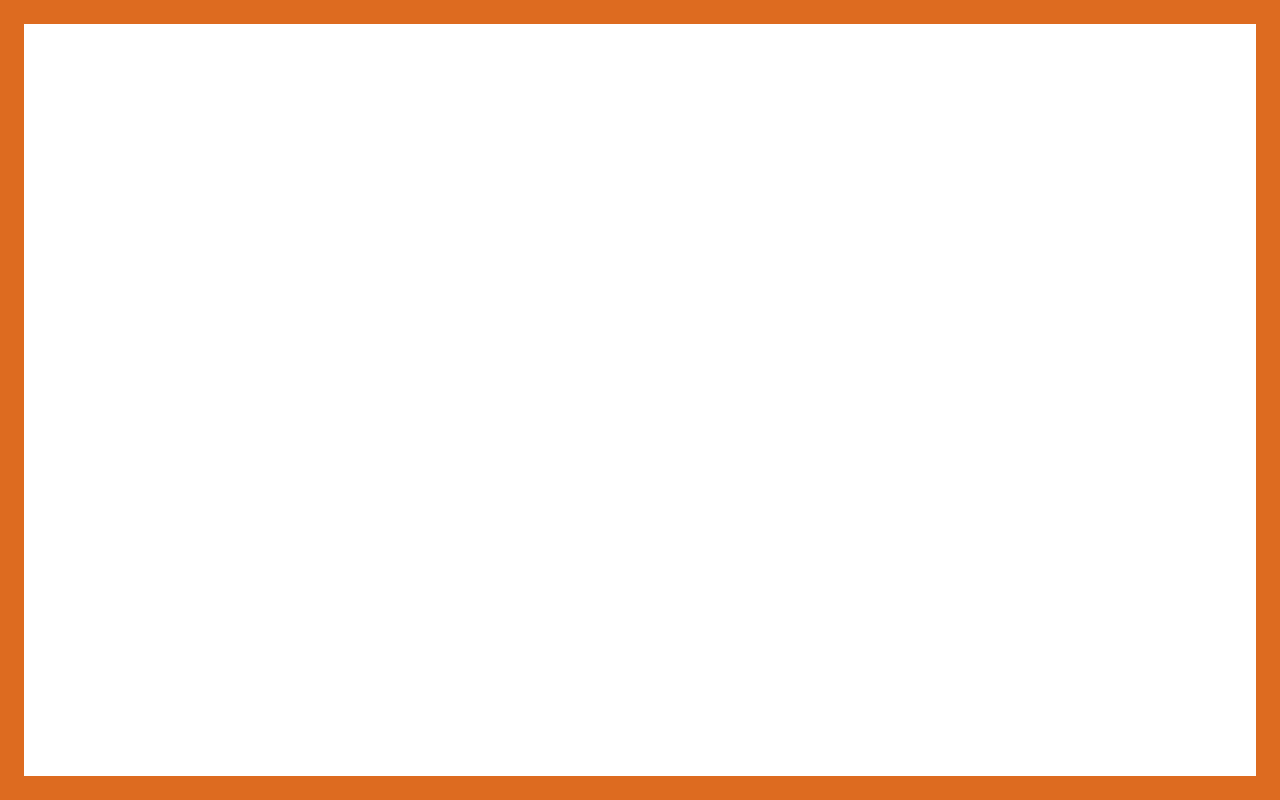
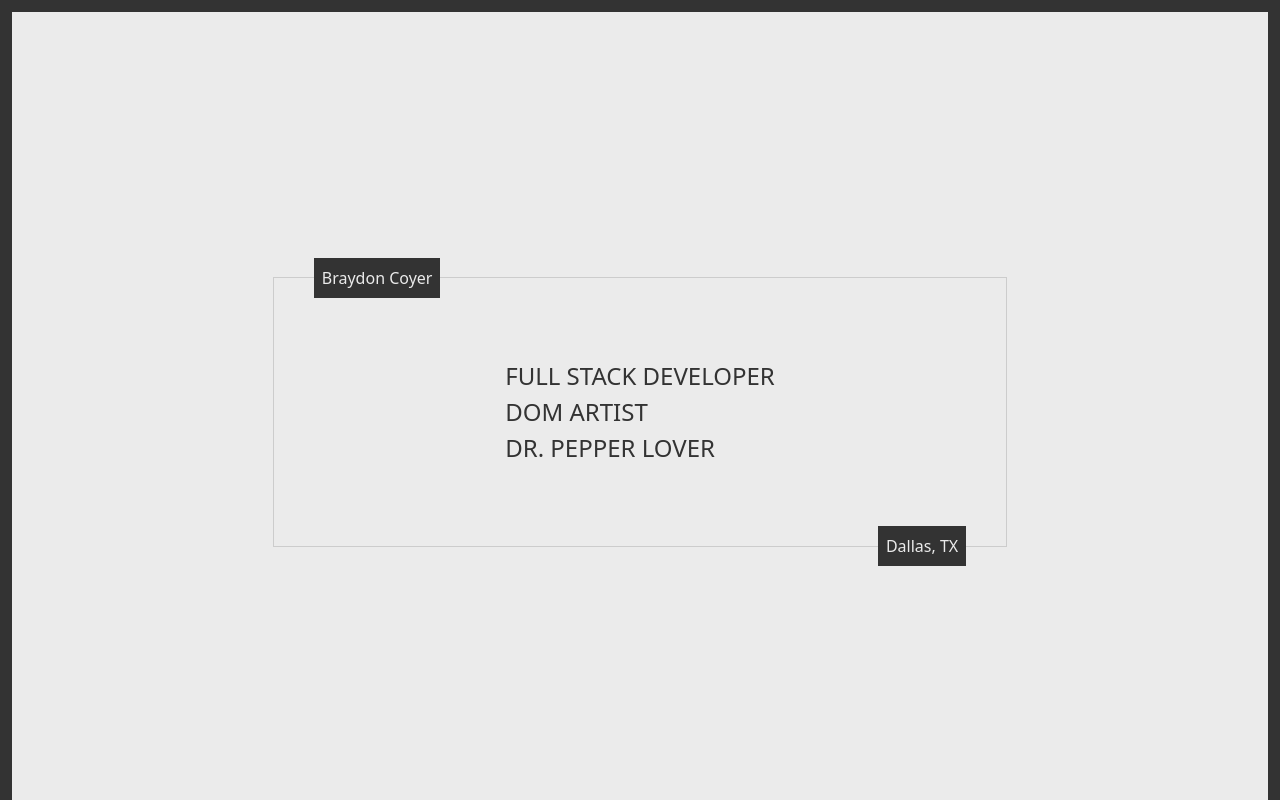
Before and after one commit to braydoncoyer/tailwinduiapplication, an Angular app: page / in a window 1280 px wide. Shown: the top 800 px of the page. Built offline with nearby package versions, Linux system fonts and the light colour scheme.

Commit message:
hero section complete

```diff
--- a/src/app/app.component.html
+++ b/src/app/app.component.html
@@ -1,12 +1,34 @@
-<div class="min-h-screen min-w-screen border-solid border-12 md:border-24 border-orange-600">
+<div class="min-h-screen min-w-screen border-solid border-12 border-primaryDark bg-primaryBg">
+
+<!--  Hero Section-->
+  <div class="container text-primaryDark flex justify-center items-center min-h-screen">
+    <div class="border border-solid border-lightGray w-11/12 p-10 md:w-3/5 md:p-20 relative">
+      <div class="name bg-primaryDark p-2">
+        <h1 class="text-primaryBg">Braydon Coyer</h1>
+      </div>
+
+      <div class="flex justify-center items-center">
+        <div>
+          <h1 class="text-lg bold uppercase text-center md:text-2xl md:text-left">Full Stack Developer</h1>
+          <h1 class="text-lg bold uppercase text-center md:text-2xl md:text-left">DOM Artist</h1>
+          <h1 class="text-lg bold uppercase text-center md:text-2xl md:text-left">Dr. Pepper Lover</h1>
+        </div>
+      </div>
+
+      <div class="location bg-primaryDark p-2">
+        <h1 class="text-primaryBg">Dallas, TX</h1>
+      </div>
+    </div>
   </div>
 
 
-<div class="container">
+  <div class="container min-h-screen">
     <h1 class="text-4xl">Sans-serif</h1>
     <p class="font-sans text-lg text-gray-800 text-center">Use .font-sans to apply a web safe sans-serif font family</p>
     <button class="bg-blue-500 hover:bg-blue-700 text-white font-bold py-2 px-4 rounded h-10">
       Button
     </button>
   </div>
+</div>
+
 <router-outlet></router-outlet>
--- a/src/app/app.component.scss
+++ b/src/app/app.component.scss
@@ -1,6 +1,25 @@
-.callout {
+.location, .name {
   position: absolute;
-  left: 35%;
-  top: 45%;
-  //font-size: 100px;
 }
+
+.name {
+  top: -20px;
+  left: 40px;
+}
+
+.location {
+  bottom: -20px;
+  right: 40px;
+}
+
+@media only screen
+and (min-device-width : 320px)
+and (max-device-width : 480px) {
+  .name {
+    left: 0;
+  }
+
+  .location {
+    right: 0;
+  }
+}
--- a/tailwind.config.js
+++ b/tailwind.config.js
@@ -14,6 +14,13 @@ module.exports = {
       '8': '8px',
       '12': '12px',
       '24': '24px'
+    },
+    extend: {
+      colors: {
+        primaryDark: '#333333',
+        primaryBg: '#ebebeb',
+        lightGray: '#cccccc',
+      },
     }
   },
   module : {
```
Lines whose indentation alone changed are shown as unchanged.
